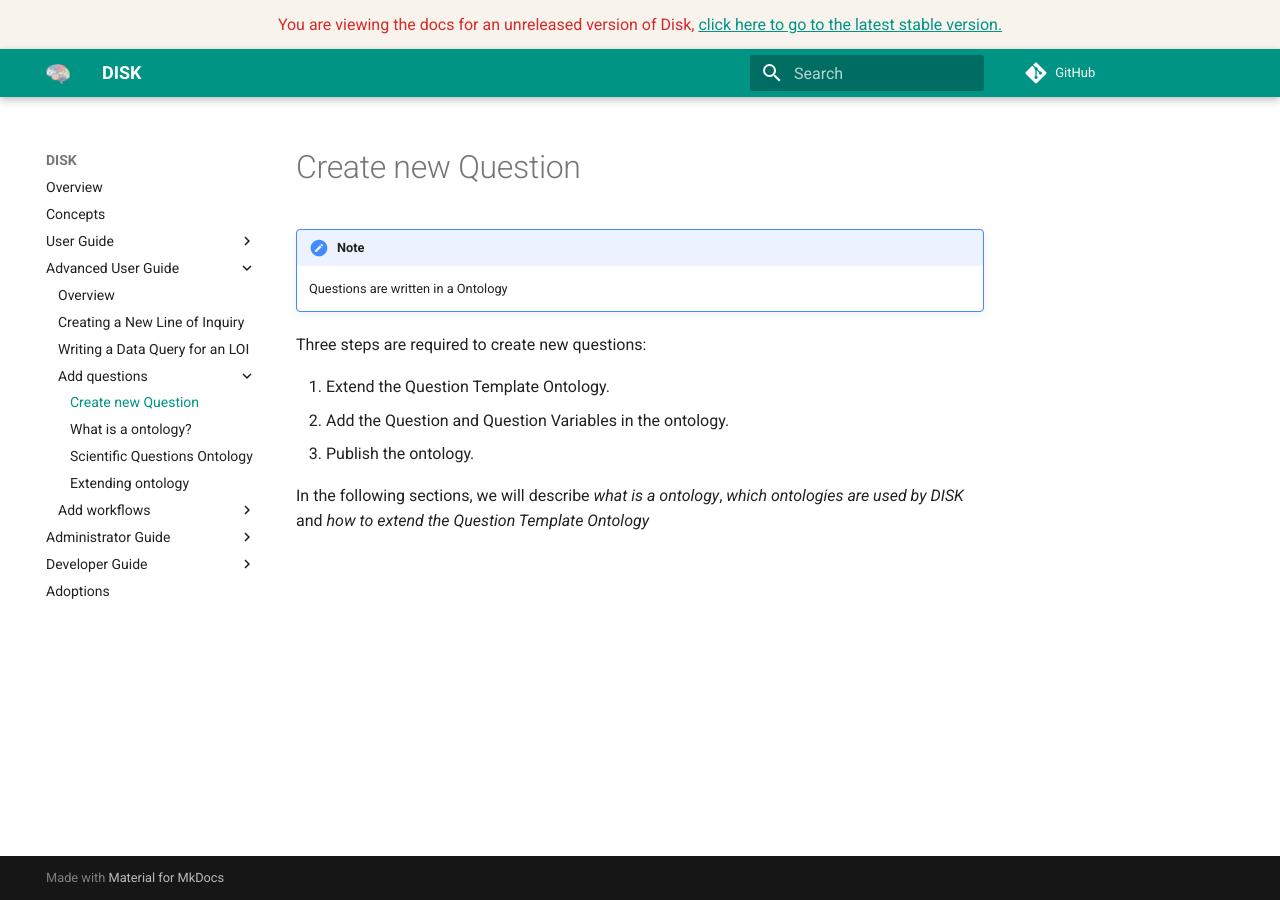
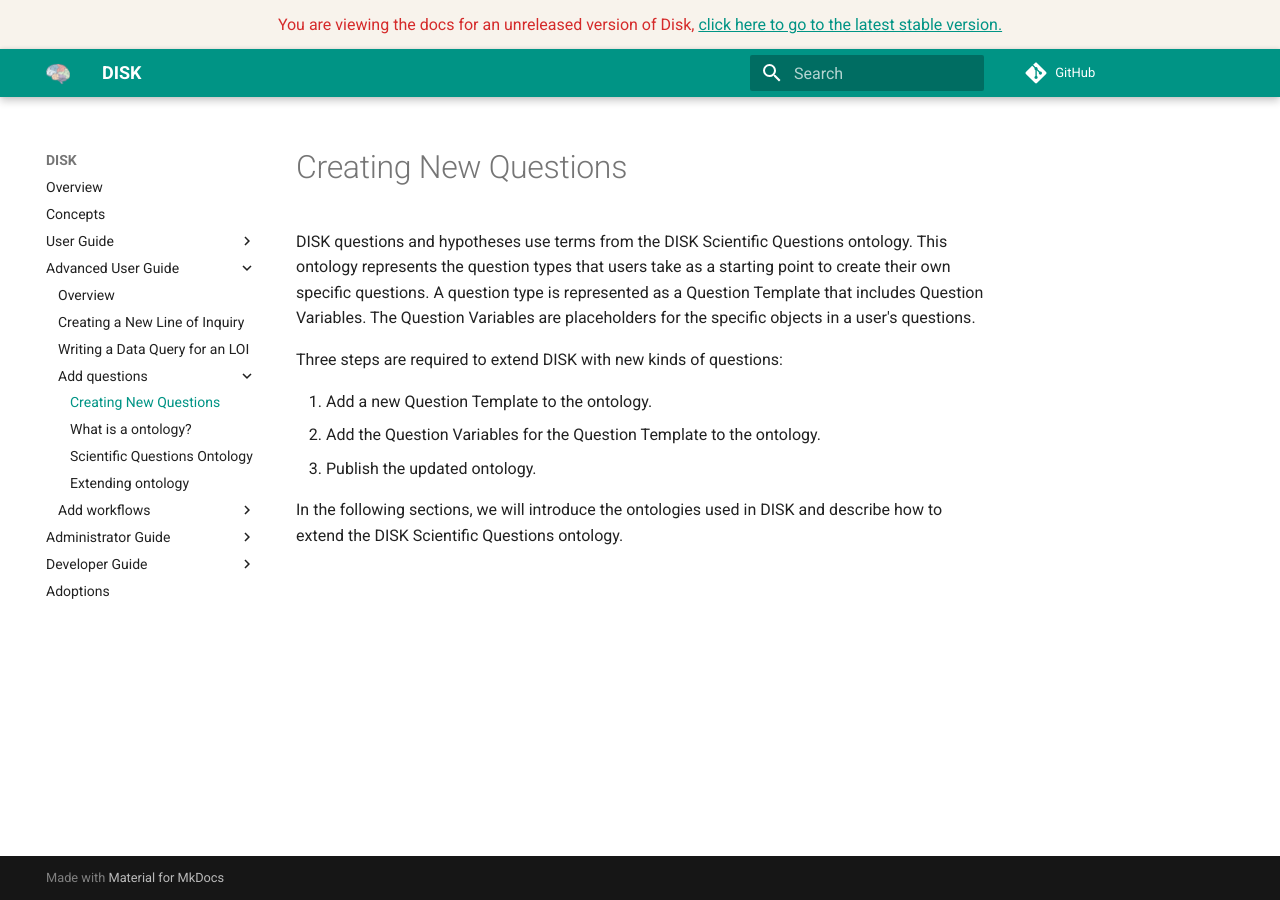
Before and after one commit to KnowledgeCaptureAndDiscovery/DISK-UI, an MkDocs documentation site: the page built from docs/advanced-user-guide/questions/overview.md, in a window 1280 px wide. Built offline with MkDocs 1.6.1 and Material for MkDocs 9.7.7, drawn with Linux system fonts in a browser that asks for light colours; comment, search, counter and statistics services are not loaded.

Commit message:
Update overview.md

```diff
--- a/docs/advanced-user-guide/questions/overview.md
+++ b/docs/advanced-user-guide/questions/overview.md
@@ -1,12 +1,11 @@
-# Create new Question
+# Creating New Questions
 
-!!! Note
-    Questions are written in a Ontology
+DISK questions and hypotheses use terms from the DISK Scientific Questions ontology.  This ontology represents the question types that users take as a starting point to create their own specific questions.  A question type is represented as a Question Template that includes Question Variables.  The Question Variables are placeholders for the specific objects in a user's questions.
 
-Three steps are required to create new questions:
+Three steps are required to extend DISK with new kinds of questions:
 
-1. Extend the Question Template Ontology.
-2. Add the Question and Question Variables in the ontology.
-3. Publish the ontology.
+1. Add a new Question Template to the ontology.
+2. Add the Question Variables for the Question Template to the ontology.
+3. Publish the updated ontology.
 
-In the following sections, we will describe *what is a ontology*, *which ontologies are used by DISK* and *how to extend the Question Template Ontology*
+In the following sections, we will introduce the ontologies used in DISK and describe how to extend the DISK Scientific Questions ontology.
```
